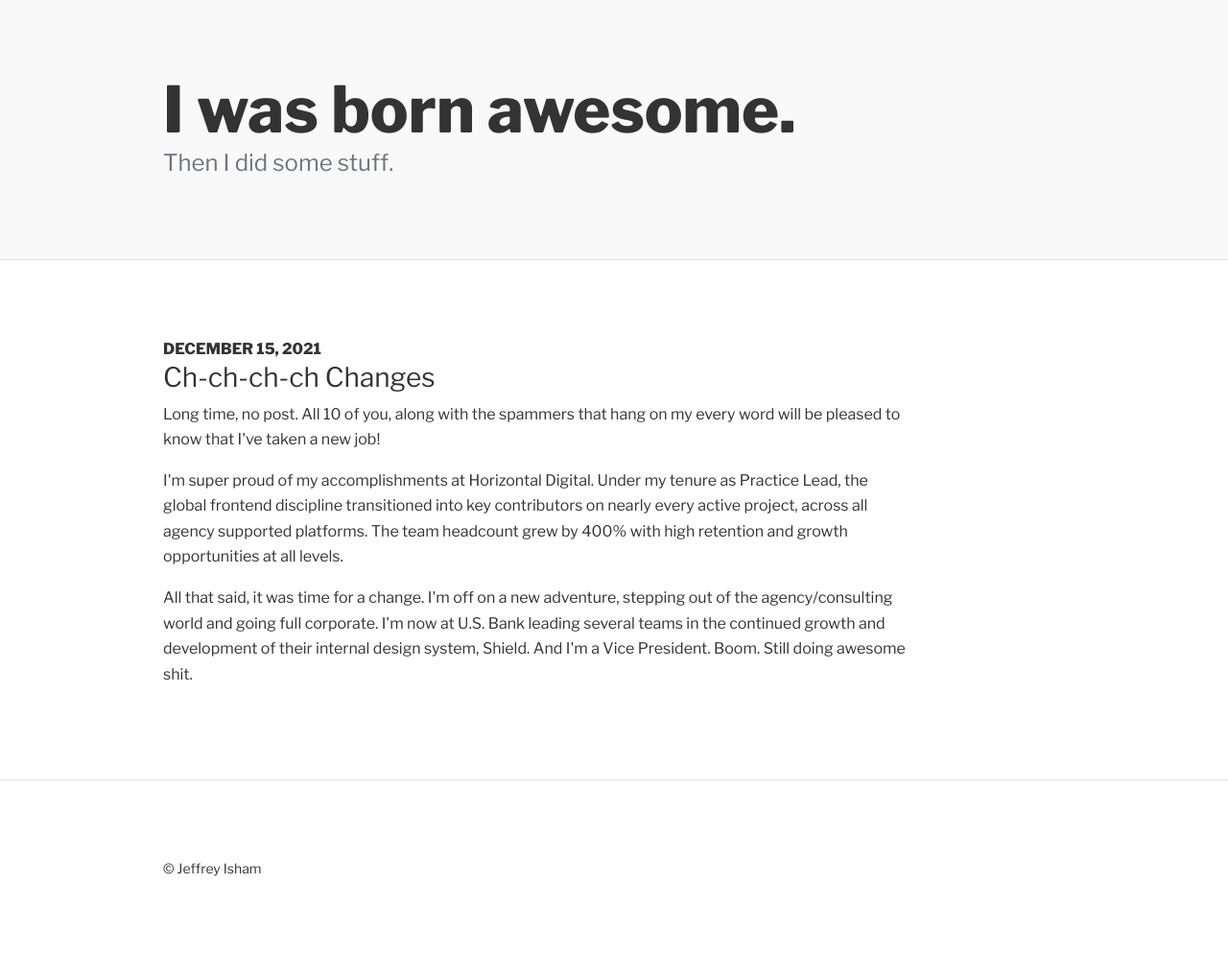
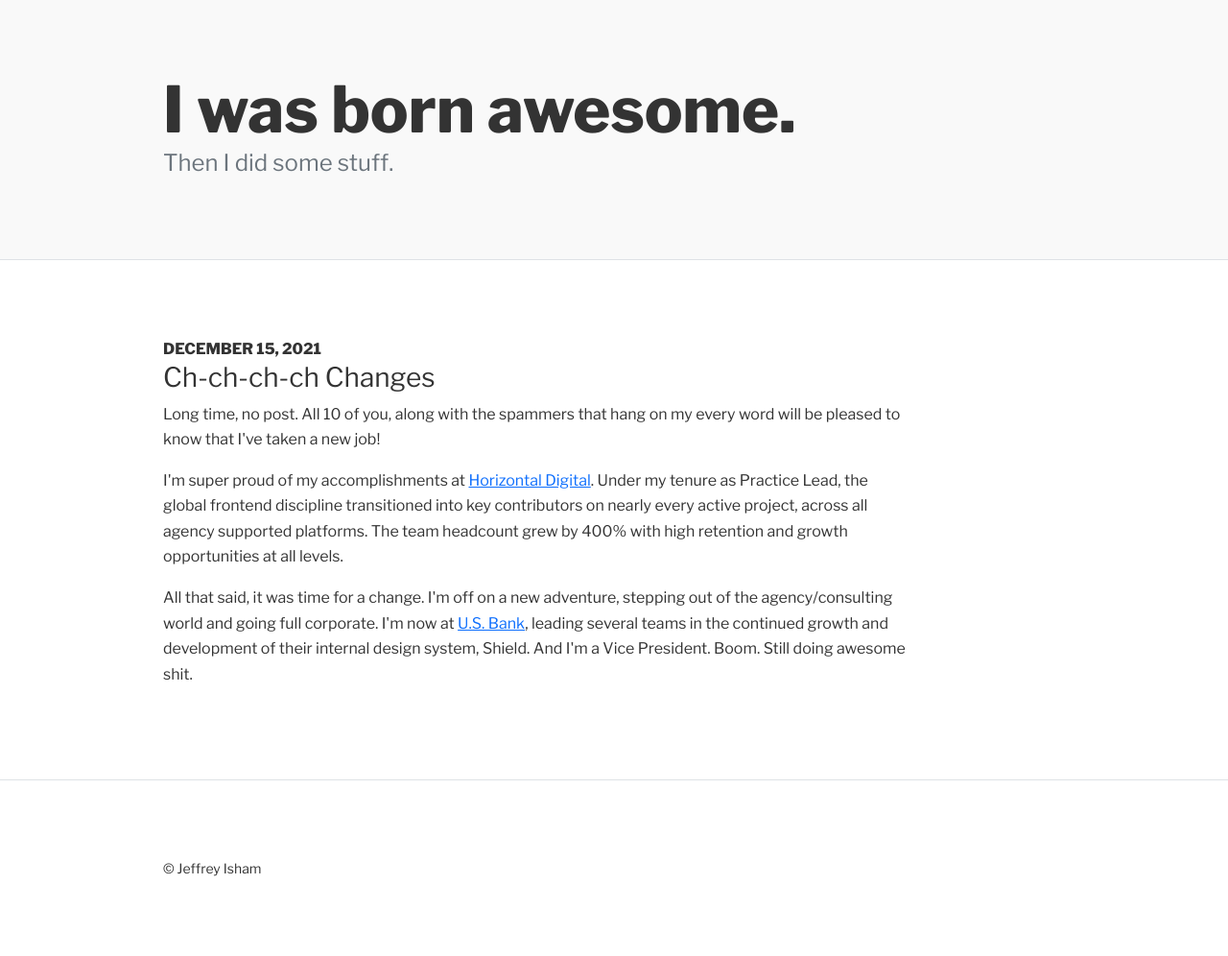
Before and after one commit to jeffreyisham/jeffreyisham.github.io, a Jekyll site: the page built from _posts/2021-12-15-ch-ch-ch-ch-changes.md, in a window 1280 px wide. Shown: the whole page at 96% size. Built offline with Jekyll 4.4.1, drawn with Linux system fonts in a browser that asks for light colours; some of the changed lines change nothing that is shown.

Commit message:
Update 2021-12-15-ch-ch-ch-ch-changes.md

```diff
--- a/_posts/2021-12-15-ch-ch-ch-ch-changes.md
+++ b/_posts/2021-12-15-ch-ch-ch-ch-changes.md
@@ -7,5 +7,5 @@ meta:
 ---
 
 <p>Long time, no post. All 10 of you, along with the spammers that hang on my every word will be pleased to know that I've taken a new job!</p>
-<p>I'm super proud of my accomplishments at Horizontal Digital. Under my tenure as Practice Lead, the global frontend discipline transitioned into key contributors on nearly every active project, across all agency supported platforms. The team headcount grew by 400% with high retention and growth opportunities at all levels.</p>
-<p>All that said, it was time for a change. I'm off on a new adventure, stepping out of the agency/consulting world and going full corporate. I'm now at U.S. Bank leading several teams in the continued growth and development of their internal design system, Shield. And I'm a Vice President. Boom. Still doing awesome shit.</p>
+<p>I'm super proud of my accomplishments at  <a href="http://horizontaldigital.com" target="_blank">Horizontal Digital</a>. Under my tenure as Practice Lead, the global frontend discipline transitioned into key contributors on nearly every active project, across all agency supported platforms. The team headcount grew by 400% with high retention and growth opportunities at all levels.</p>
+<p>All that said, it was time for a change. I'm off on a new adventure, stepping out of the agency/consulting world and going full corporate. I'm now at <a href="http://usbank.com" target="_blank">U.S. Bank</a>, leading several teams in the continued growth and development of their internal design system, Shield. And I'm a Vice President. Boom. Still doing awesome shit.</p>
```
